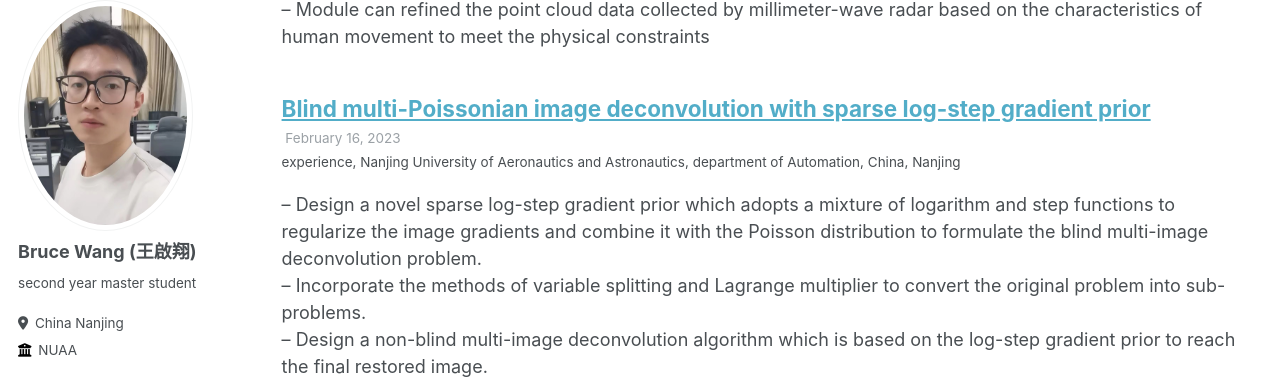
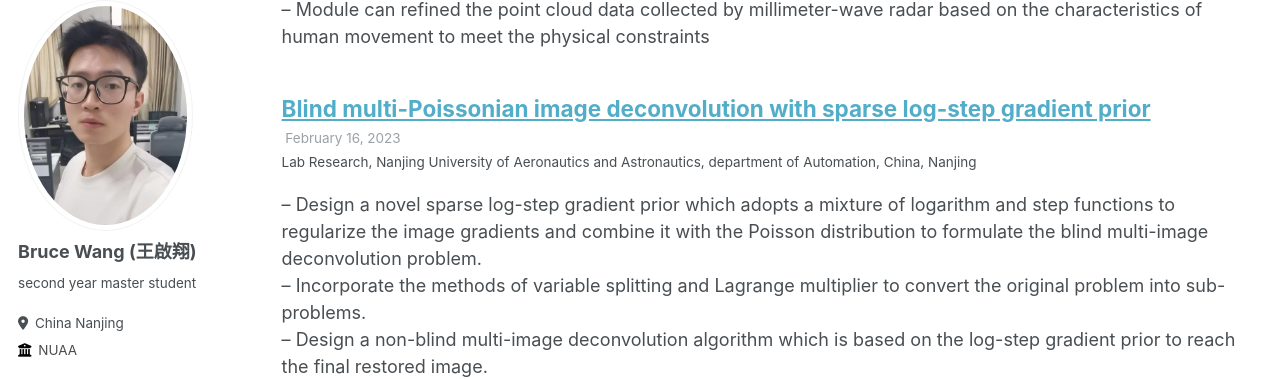
Before and after one commit to AirBall0/AirBall0.github.io, a Jekyll site: the page built from _pages/experience.html, in a window 1280 px wide and 900 px high, scrolled down 474 px. Shown: the part 106-485 px from the top of the window. Built offline with Jekyll 4.4.1, drawn with Linux system fonts in a browser that asks for light colours.

Commit message:
Update 2023_image_process.md

```diff
--- a/_experience/2023_image_process.md
+++ b/_experience/2023_image_process.md
@@ -1,7 +1,7 @@
 ---
 title: "Blind multi-Poissonian image deconvolution with sparse log-step gradient prior "
 collection: experience
-type: "experience"
+type: "Lab Research"
 permalink: /experience/2023_image_process
 venue: "Nanjing University of Aeronautics and Astronautics, department of Automation"
 date: 2023-02-16
```
